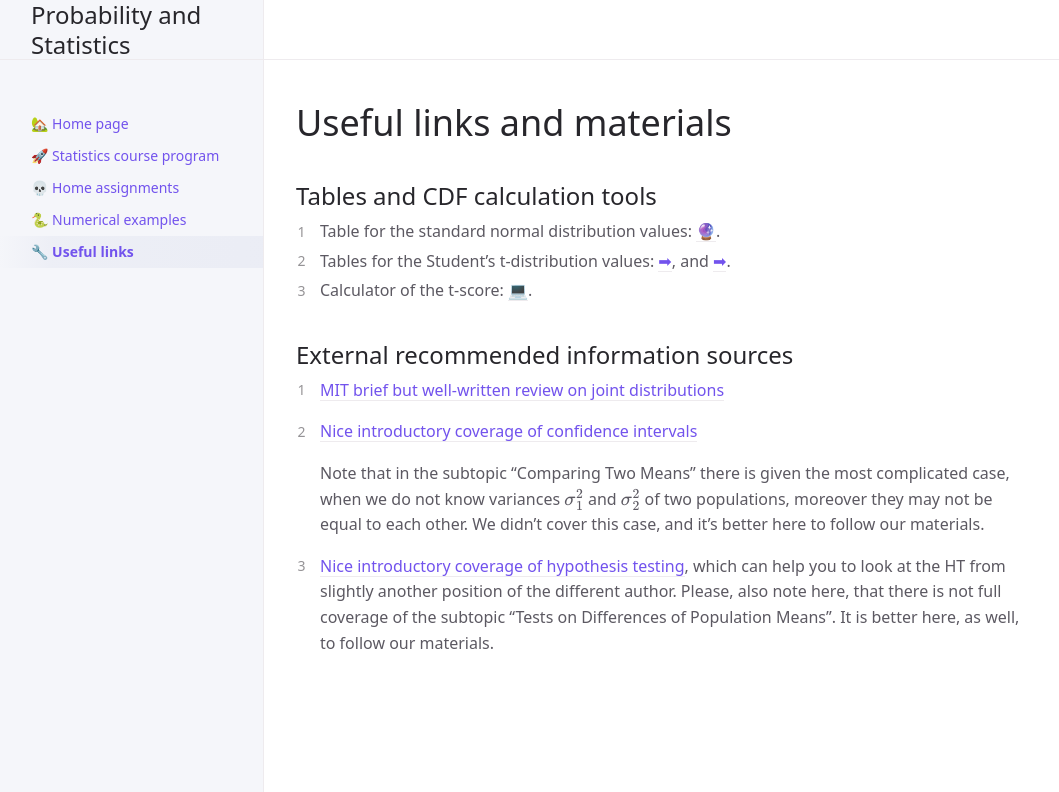
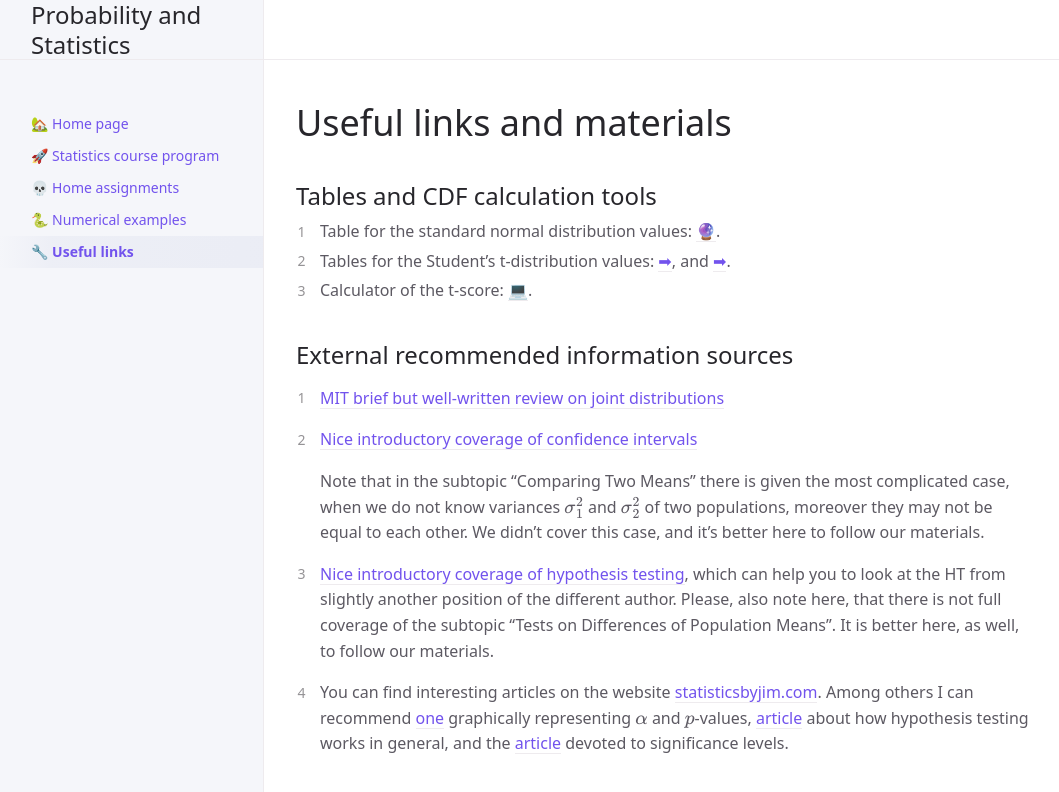
Before and after one commit to glkarpov/glkarpov.github.io, a Jekyll site: the page built from links.md, in a window 1280 px wide. Shown: the top 792 px of the page, without its empty margins (108-1167 px from the left). Built offline with Jekyll 4.4.1, drawn with Linux system fonts in a browser that asks for light colours; our own code applies the rules of GitHub Pages for plain Markdown files; formulas are drawn with MathJax 3; a script that is not in the unit is left out.

Commit message:
Links added

```diff
--- a/links.md
+++ b/links.md
@@ -14,9 +14,12 @@ nav_order: 5
 ## External recommended information sources
 
 1. [MIT brief but well-written review on joint distributions](https://math.mit.edu/~dav/05.dir/class7-prep-a.pdf)
+
 2. [Nice introductory coverage of confidence intervals](./documents/Confidence_Intervals_external_material.pdf)
 
     Note that in the subtopic "Comparing Two Means" there is given the most complicated case, when we do not know variances $\sigma_1^2$ and $\sigma_2^2$ of two populations, moreover they may not be equal to each other. We didn't cover this case, and it's better here to follow our materials.
 
 3. [Nice introductory coverage of hypothesis testing](./documents/Hypothesis_Testing_external_material.pdf), which can help you to look at the HT from slightly another position of the different author.
 	Please, also note here, that there is not full coverage of the subtopic "Tests on Differences of Population Means". It is better here, as well, to follow our materials.
+
+4. You can find interesting articles on the website [statisticsbyjim.com](https://statisticsbyjim.com/). Among others I can recommend [one](https://statisticsbyjim.com/hypothesis-testing/hypothesis-tests-significance-levels-alpha-p-values/) graphically representing $\alpha$ and $p$-values, [article](https://statisticsbyjim.com/hypothesis-testing/statistical-hypothesis-testing-overview/) about how hypothesis testing works in general, and the [article](https://statisticsbyjim.com/hypothesis-testing/significance-levels/) devoted to significance levels.
```
